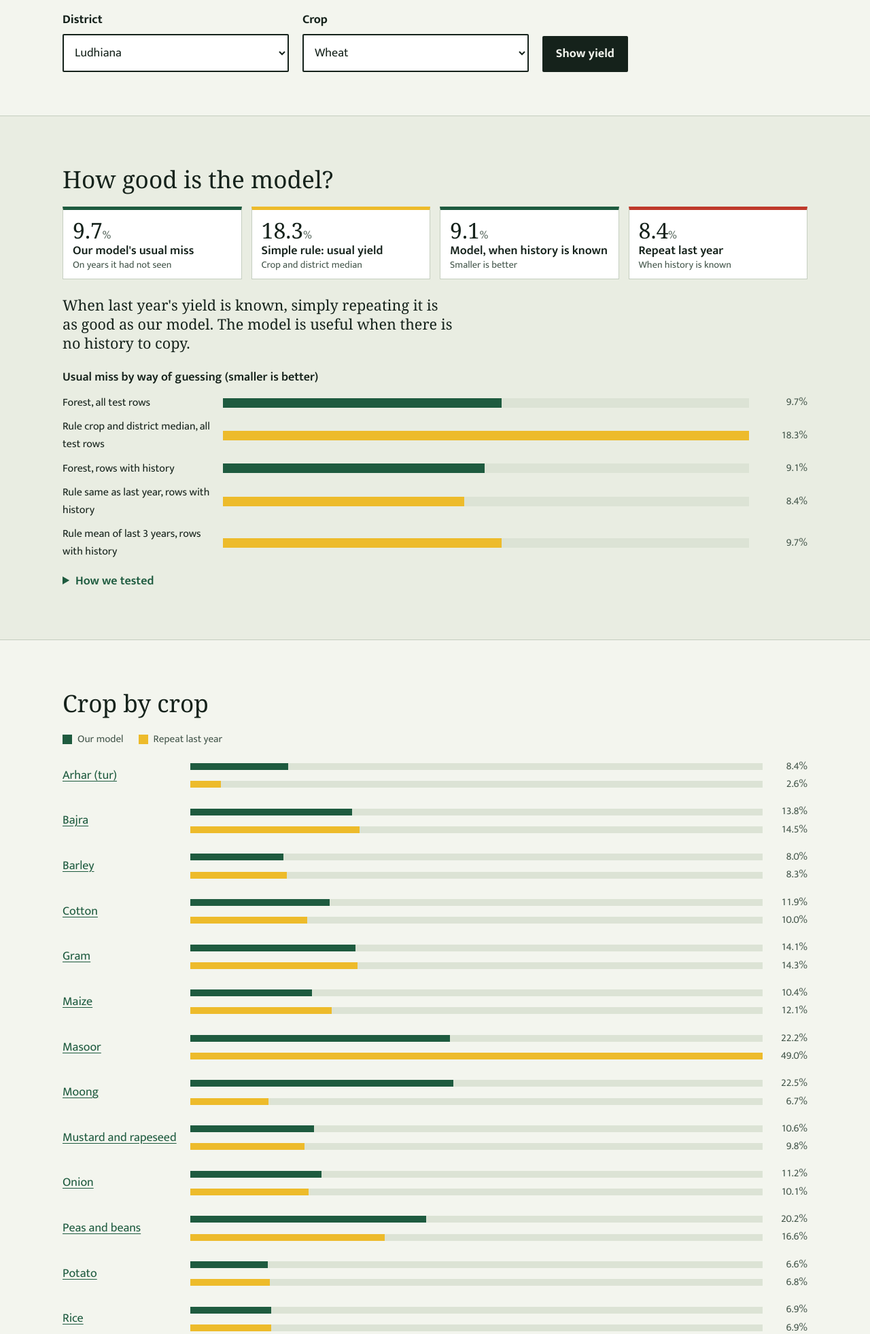
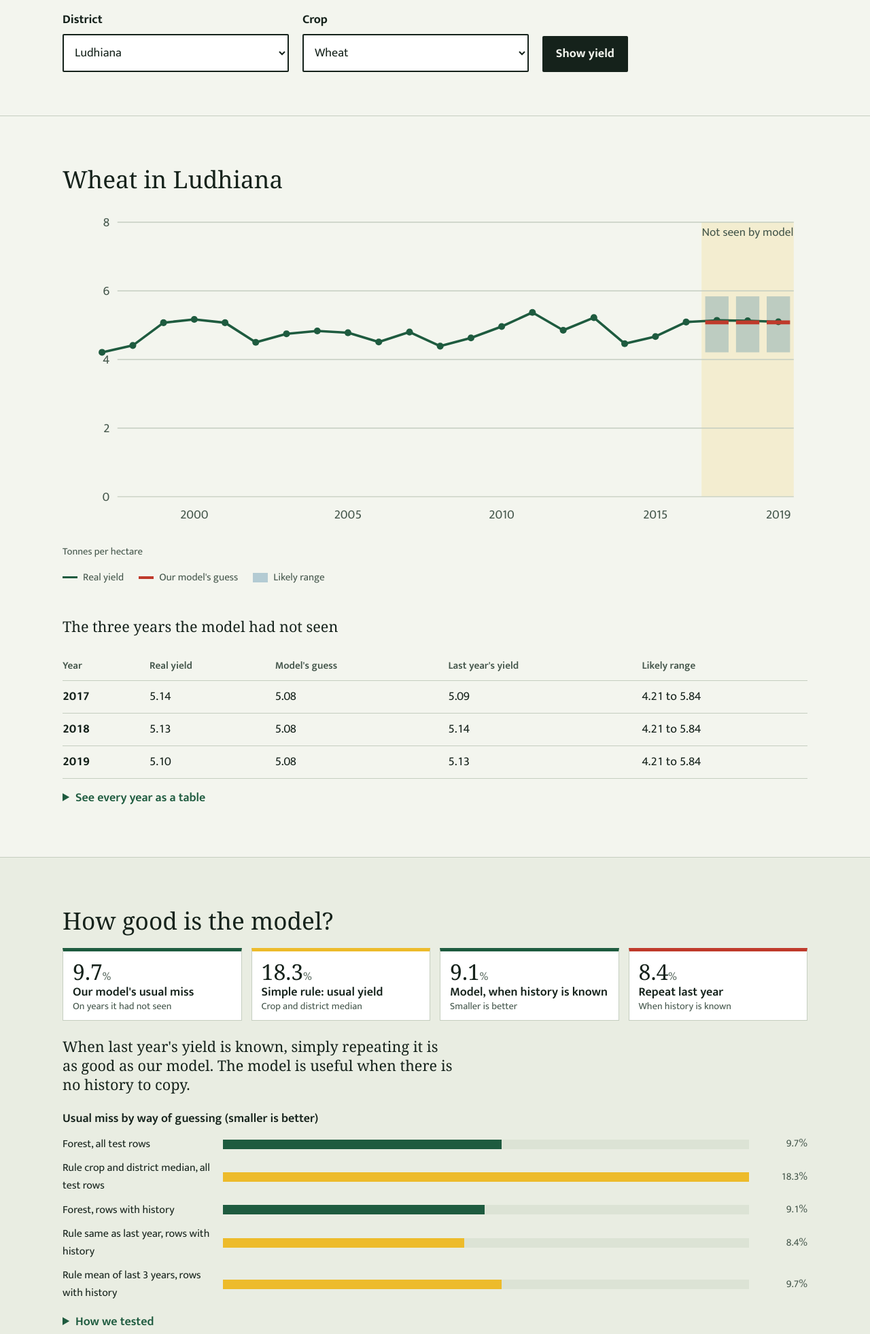
Before and after one commit to Nishita-Rathee10/krishidrishti, a Flask app: page /yield in a window 1280 px wide. Shown: the part 346-2309 px from the top of the page at 68% size. Run offline with Flask 3, Linux system fonts and the light colour scheme; some web fonts are replaced.

Commit message:
Restore yield result section

```diff
--- a/templates/yield.html
+++ b/templates/yield.html
@@ -30,6 +30,75 @@
       </div>
       <button class="btn" type="submit">{{ _("Show yield") }}</button>
     </form>
+  </div>
+</section>
+
+<section class="band" id="result">
+  <div class="wrap">
+    {% if series %}
+    <h2>{{ _("{crop} in {district}", crop=cname, district=dname) }}</h2>
+    {% if seasons|length > 1 %}
+    <p class="season-pick">{{ _("Season:") }}
+      {% for s in seasons %}
+        {% if s == season %}<strong>{{ season_label(s) }}</strong>{% else %}<a href="{{ lurl('yield_page', district=d.slug, crop=cslug, season=s) }}#result">{{ season_label(s) }}</a>{% endif %}{% if not loop.last %} &middot; {% endif %}
+      {% endfor %}
+    </p>
+    {% endif %}
+
+    <figure class="chart chart-yield">
+      <svg viewBox="0 0 {{ chart.w }} {{ chart.h }}" role="img" aria-labelledby="yt yd" focusable="false">
+        <title id="yt">{{ _("Yield of {crop} in {district}, 1998 to 2019", crop=cname, district=dname) }}</title>
+        <desc id="yd">{{ _("A line of real yields in tonnes per hectare. For 2017 to 2019 it also shows what our model guessed and a likely range. The numbers are in the table below the chart.") if show_range else _("A line of real yields in tonnes per hectare. For 2017 to 2019 it also shows what our model guessed. The numbers are in the table below the chart.") }}</desc>
+        <rect class="zone" x="{{ chart.zone_x }}" y="{{ chart.top }}" width="{{ chart.zone_w }}" height="{{ chart.base - chart.top }}"/>
+        {% for t in chart.ticks %}
+        <line class="grid" x1="{{ chart.left }}" x2="{{ chart.right }}" y1="{{ t.y }}" y2="{{ t.y }}"/>
+        <text class="tick" x="{{ chart.left - 8 }}" y="{{ t.y + 4 }}" text-anchor="end">{{ t.label }}</text>
+        {% endfor %}
+        {% for x in chart.xticks %}
+        <text class="tick" x="{{ x.x }}" y="{{ chart.base + 22 }}" text-anchor="middle">{{ x.label }}</text>
+        {% endfor %}
+        <text class="zone-label" x="{{ chart.zone_x + chart.zone_w / 2 }}" y="{{ chart.top + 14 }}" text-anchor="middle">{{ _("Not seen by model") }}</text>
+        {% for r in chart.ranges %}<rect class="range" x="{{ r.x }}" y="{{ r.y }}" width="{{ r.w }}" height="{{ r.h }}"/>{% endfor %}
+        <path class="line" d="{{ chart.path }}"/>
+        {% for p in chart.pts %}<circle class="dot" cx="{{ p.x }}" cy="{{ p.y }}" r="3.5"><title>{{ p.year }}: {{ p.v }} {{ _("t/ha") }}</title></circle>{% endfor %}
+        {% for m in chart.marks %}<line class="guess" x1="{{ m.x1 }}" x2="{{ m.x2 }}" y1="{{ m.y }}" y2="{{ m.y }}"/>{% endfor %}
+      </svg>
+      <p class="axis-title">{{ _("Tonnes per hectare") }}</p>
+      <div class="key">
+        <span><i class="key-line"></i>{{ _("Real yield") }}</span>
+        {% if series.test %}<span><i class="key-guess"></i>{{ _("Our model's guess") }}</span>{% endif %}
+        {% if show_range and series.test %}<span><i class="key-range2"></i>{{ _("Likely range") }}</span>{% endif %}
+      </div>
+    </figure>
+
+    {% if series.test %}
+    <h3 class="gap-top">{{ _("The three years the model had not seen") }}</h3>
+    <div class="tscroll"><table class="crop-table">
+      <thead><tr><th scope="col">{{ _("Year") }}</th><th scope="col">{{ _("Real yield") }}</th><th scope="col">{{ _("Model's guess") }}</th><th scope="col">{{ _("Last year's yield") }}</th>{% if show_range %}<th scope="col">{{ _("Likely range") }}</th>{% endif %}</tr></thead>
+      <tbody>
+        {% for t in series.test %}
+        <tr><th scope="row">{{ t.year }}</th><td>{{ "%.2f"|format(t.actual) }}</td><td>{{ "%.2f"|format(t.pred) }}</td><td>{{ "%.2f"|format(t.last) if t.last is not none else _("No record") }}</td>{% if show_range %}<td class="range-cell">{{ _("{lo} to {hi}", lo="%.2f"|format(t.lo), hi="%.2f"|format(t.hi)) }}</td>{% endif %}</tr>
+        {% endfor %}
+      </tbody>
+    </table></div>
+    {% if not show_range %}
+    <p class="suggest-note">{{ _("We do not show a likely range for {crop}. In our tests the top of the range was {pct}% above the guess, which is too wide to help anyone.", crop=cname, pct=crop.range_high_pct) }}</p>
+    {% endif %}
+    {% else %}
+    <p class="suggest-note">{{ _("This crop has no record for 2017 to 2019 in {district}, so there is nothing to check the model against here.", district=dname) }}</p>
+    {% endif %}
+
+    <details class="data-table">
+      <summary>{{ _("See every year as a table") }}</summary>
+      <table>
+        <thead><tr><th scope="col">{{ _("Year") }}</th><th scope="col">{{ _("Yield (tonnes per hectare)") }}</th></tr></thead>
+        <tbody>{% for yr in series.years %}<tr><th scope="row">{{ yr }}</th><td>{{ series.yield[loop.index0] }}</td></tr>{% endfor %}</tbody>
+      </table>
+    </details>
+    {% else %}
+    <h2>{{ _("No record for {crop} in {district}", crop=cname, district=dname) }}</h2>
+    <p>{{ _("Our data has no yield for this crop in this district. Crops we do have for {district}: {list}.", district=dname, list=available|map("tr")|join(", ")) }}</p>
+    {% endif %}
   </div>
 </section>
 
```
